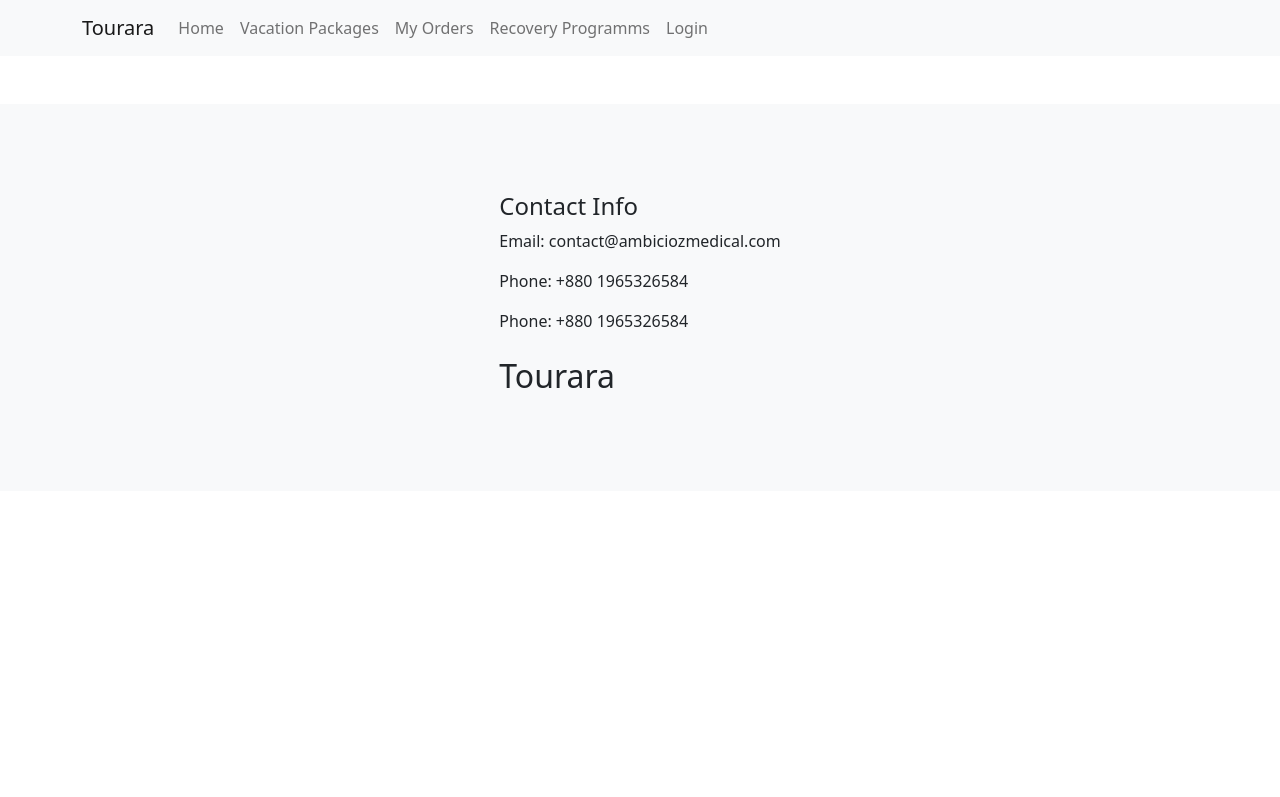
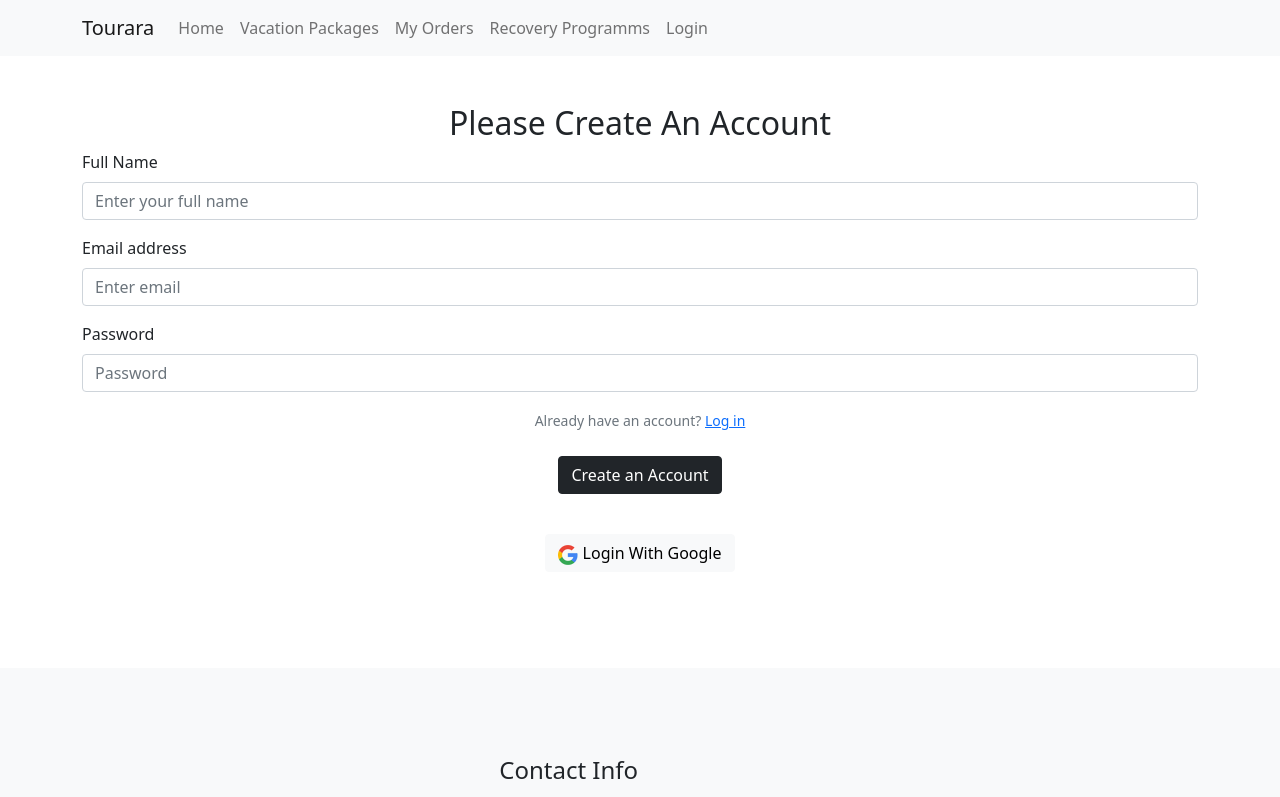
Before and after one commit to mahadihassanriyadh/tourara-client-side, a React (Create React App) app: page /register in a window 1280 px wide. Shown: the top 797 px of the page. Built offline with nearby package versions, Linux system fonts and the light colour scheme; no server answers.

Commit message:
done with register part

```diff
--- a/src/App.js
+++ b/src/App.js
@@ -7,6 +7,7 @@ import Footer from './pages/Shared/Footer/Footer';
 import VacationPackages from './pages/Home/VacationPackages/VacationPackages';
 import Login from './pages/Login/Login/Login';
 import AuthProvider from './context/AuthProvider';
+import Register from './pages/Login/Register/Register';
 
 function App() {
   return (
@@ -24,6 +25,9 @@ function App() {
             <Route path="/login">
               <Login></Login>
             </Route>
+            <Route path="/register">
+              <Register></Register>
+            </Route>
             <Route path="/vacationPackages">
               <VacationPackages></VacationPackages>
             </Route>
--- /dev/null
+++ b/src/pages/Login/Register/Register.js
@@ -0,0 +1,107 @@
+import React, { useState } from 'react';
+import { Container, Form, Button } from 'react-bootstrap';
+import { Link, useHistory, useLocation } from 'react-router-dom';
+import useAuth from '../../../hooks/useAuth';
+import googleImg from '../../../images/icons/google.png';
+
+const Register = () => {
+    const { logInUsingGoogle, createAcWithEmailPw, error, user, setUser, setError, setIsLoading, updateUserProfile, verifyUserEmail } = useAuth();
+    const [name, setName] = useState('');
+    const [email, setEmail] = useState('');
+    const [password, setPassword] = useState('');
+    const [text, setText] = useState('');
+    const location = useLocation();
+    const history = useHistory();
+    const redirect_url = location.state?.from.pathname || '/home';
+
+    // let text;
+    const handleRegistration = (e) => {
+        e.preventDefault();
+        if (!user.email) {
+            createAcWithEmailPw(email, password, name)
+                .then((userCredential) => {
+                    // Signed in
+                    const user = userCredential.user;
+                    setUser(user);
+                    setError('');
+                    updateUserProfile(name);
+                    history.push(redirect_url);
+                    verifyUserEmail();
+                })
+                .catch((error) => {
+                    setError(error.message);
+                })
+                .finally(() => {
+                    setIsLoading(false);
+                })
+            setText('')
+        }
+        else {
+            setText("Please log out before creating another account.");
+            console.log(text);
+        }
+    }
+
+    const googleLogin = () => {
+        logInUsingGoogle()
+            .then(result => {
+                setUser(result.user);
+                history.push(redirect_url);
+            })
+            .catch(error => {
+                setError(error.message);
+            })
+            .finally(() => {
+                setIsLoading(false);
+            })
+    }
+
+    const captureName = (e) => {
+        setName(e.target.value);
+    }
+    const captureEmail = (e) => {
+        setEmail(e.target.value);
+    }
+    const capturePassword = (e) => {
+        setPassword(e.target.value);
+    }
+    return (
+        <div className="d-flex justify-content-center">
+            <Container className="m-5">
+                <h2>Please Create An Account</h2>
+                <Form>
+                <Form.Text className="fs-4 text-danger">
+                    {text}
+                </Form.Text>
+                <Form.Group className="mb-3 text-start" controlId="formGridAddress1">
+                    <Form.Label>Full Name</Form.Label>
+                    <Form.Control onBlur={captureName} placeholder="Enter your full name" />
+                </Form.Group>
+                    <Form.Group className="mb-3 text-start" controlId="formBasicEmail">
+                        <Form.Label>Email address</Form.Label>
+                        <Form.Control onBlur={captureEmail} type="email" placeholder="Enter email" />
+                    </Form.Group>
+
+                    <Form.Group className="mb-3 text-start" controlId="formBasicPassword">
+                        <Form.Label>Password</Form.Label>
+                        <Form.Control onBlur={capturePassword} type="password" placeholder="Password" />
+                    </Form.Group>
+
+                    <Form.Text className="text-muted">
+                        Already have an account? <Link to="./login">Log in</Link>
+                    </Form.Text>
+                    <br />
+                    <br />
+                    <Button onClick={handleRegistration} variant="dark" type="submit">
+                    Create an Account
+                    </Button>
+                </Form>
+                <br />
+                <p className="fw-bold text-danger">{error}</p>
+                <Button onClick={googleLogin} variant="light"><img className="img-fluid" src={googleImg} alt="" /> Login With Google</Button>
+            </Container>
+        </div>
+    );
+};
+
+export default Register;
```
